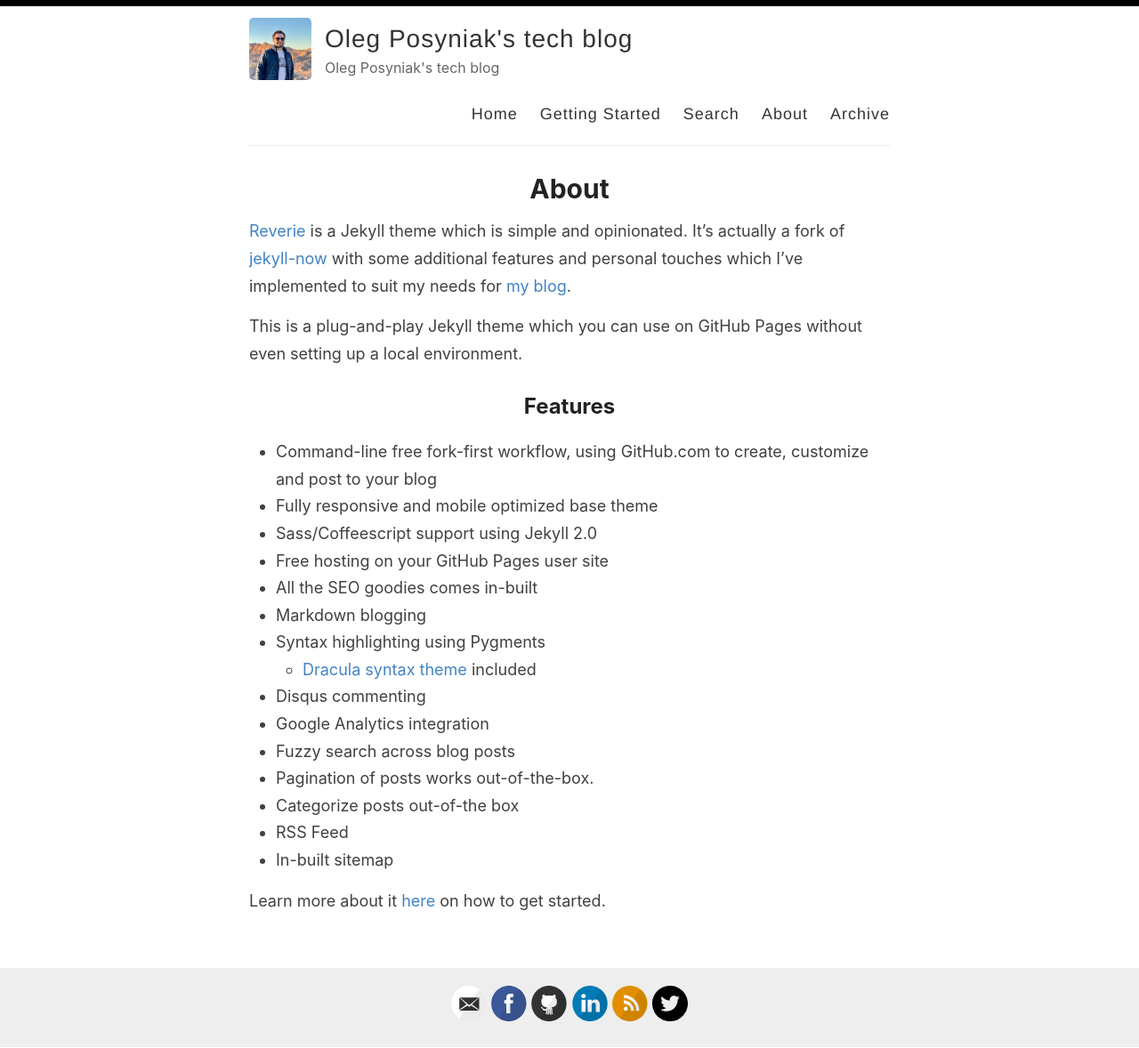
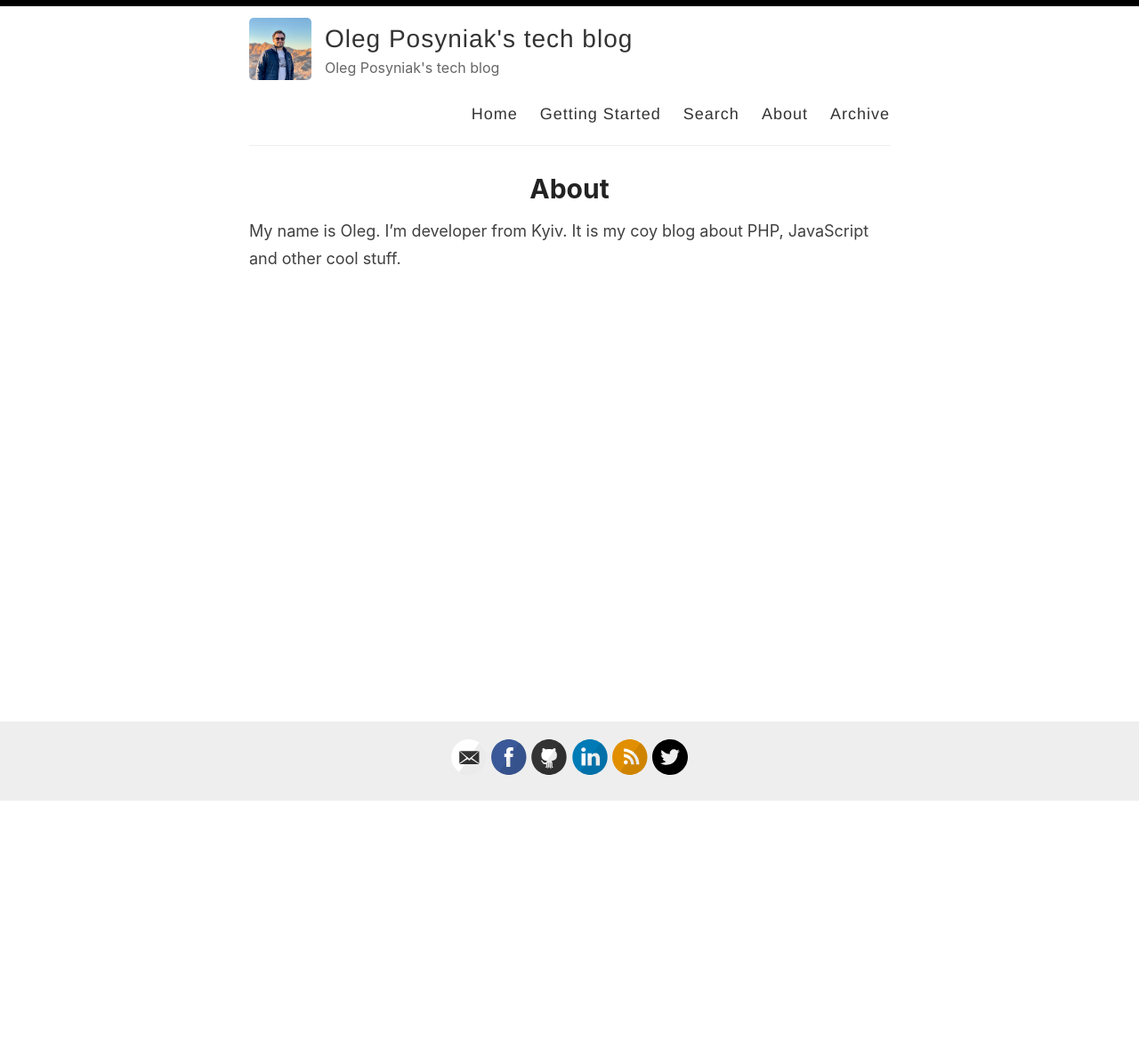
Before and after one commit to shiftedreality/shiftedreality.github.io, a Jekyll site: the page built from _pages/about.md, in a window 1280 px wide. Shown: the whole page at 89% size. Built offline with Jekyll 4.4.1, drawn with Linux system fonts in a browser that asks for light colours; after the commit the page ends 901 px from its top, so only the background shows below that.

Commit message:
Change about.md

```diff
--- a/_pages/about.md
+++ b/_pages/about.md
@@ -4,26 +4,4 @@ title: About
 permalink: /about/
 ---
 
-[Reverie](https://github.com/amitmerchant1990/reverie) is a Jekyll theme which is simple and opinionated. It's actually a fork of [jekyll-now](https://github.com/barryclark/jekyll-now) with some additional features and personal touches which I've implemented to suit my needs for [my blog](https://www.amitmerchant.com).
-
-This is a plug-and-play Jekyll theme which you can use on GitHub Pages without even setting up a local environment.
-
-## Features
-
-- Command-line free fork-first workflow, using GitHub.com to create, customize and post to your blog
-- Fully responsive and mobile optimized base theme
-- Sass/Coffeescript support using Jekyll 2.0
-- Free hosting on your GitHub Pages user site
-- All the SEO goodies comes in-built
-- Markdown blogging
-- Syntax highlighting using Pygments
-    - [Dracula syntax theme](https://draculatheme.com/) included
-- Disqus commenting
-- Google Analytics integration
-- Fuzzy search across blog posts
-- Pagination of posts works out-of-the-box.
-- Categorize posts out-of-the box
-- RSS Feed
-- In-built sitemap
-
-Learn more about it [here](https://github.com/amitmerchant1990/reverie) on how to get started.
+My name is Oleg. I'm developer from Kyiv. It is my coy blog about PHP, JavaScript and other cool stuff.
```
Also changed, not shown: _config-bck.yml (renamed from _config2.yml).
